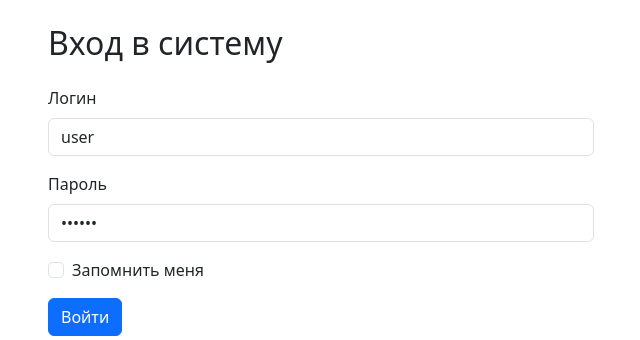
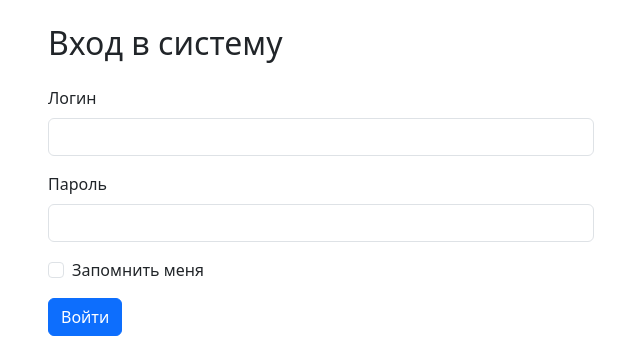
Before and after one commit to gepron1x/rvp-exam, a Flask app: page /auth/login in a window 1280 px wide. Shown: the part 56-396 px from the top of the page, without its empty margins (319-959 px from the left). Run offline with Flask 3, Linux system fonts and the light colour scheme; some libraries are stand-ins or nearby versions.

Commit message:
fix login

```diff
--- a/app/templates/login.html
+++ b/app/templates/login.html
@@ -7,11 +7,11 @@
         <form method="POST">
             <div class="mb-3">
                 <label class="form-label">Логин</label>
-                <input type="text" name="login" class="form-control" value="user" required>
+                <input type="text" name="login" class="form-control" required>
             </div>
             <div class="mb-3">
                 <label class="form-label">Пароль</label>
-                <input type="password" name="password" class="form-control" value="qwerty" required>
+                <input type="password" name="password" class="form-control" required>
             </div>
             <div class="mb-3 form-check">
                 <input type="checkbox" name="remember" class="form-check-input" id="remember">
```
